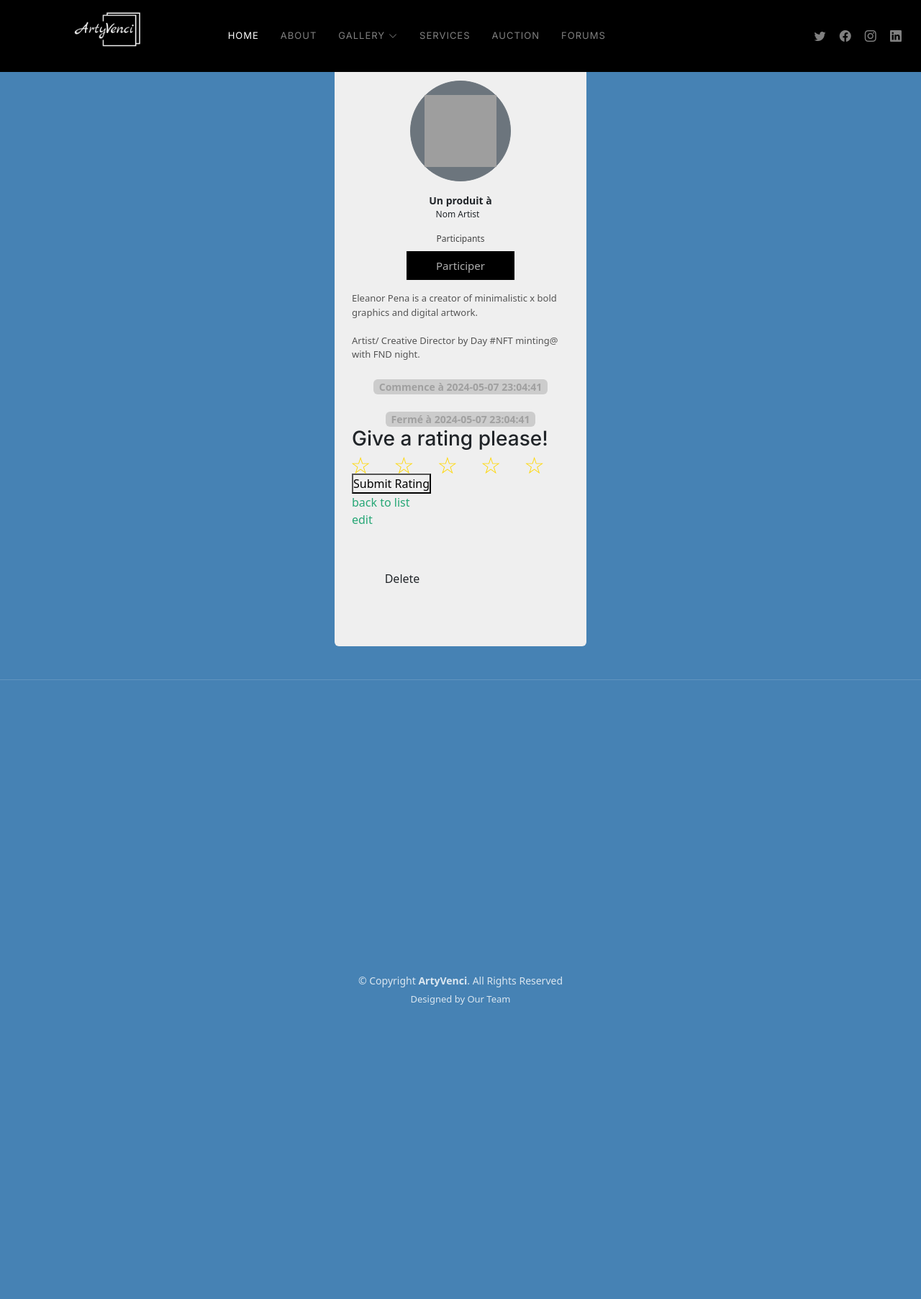
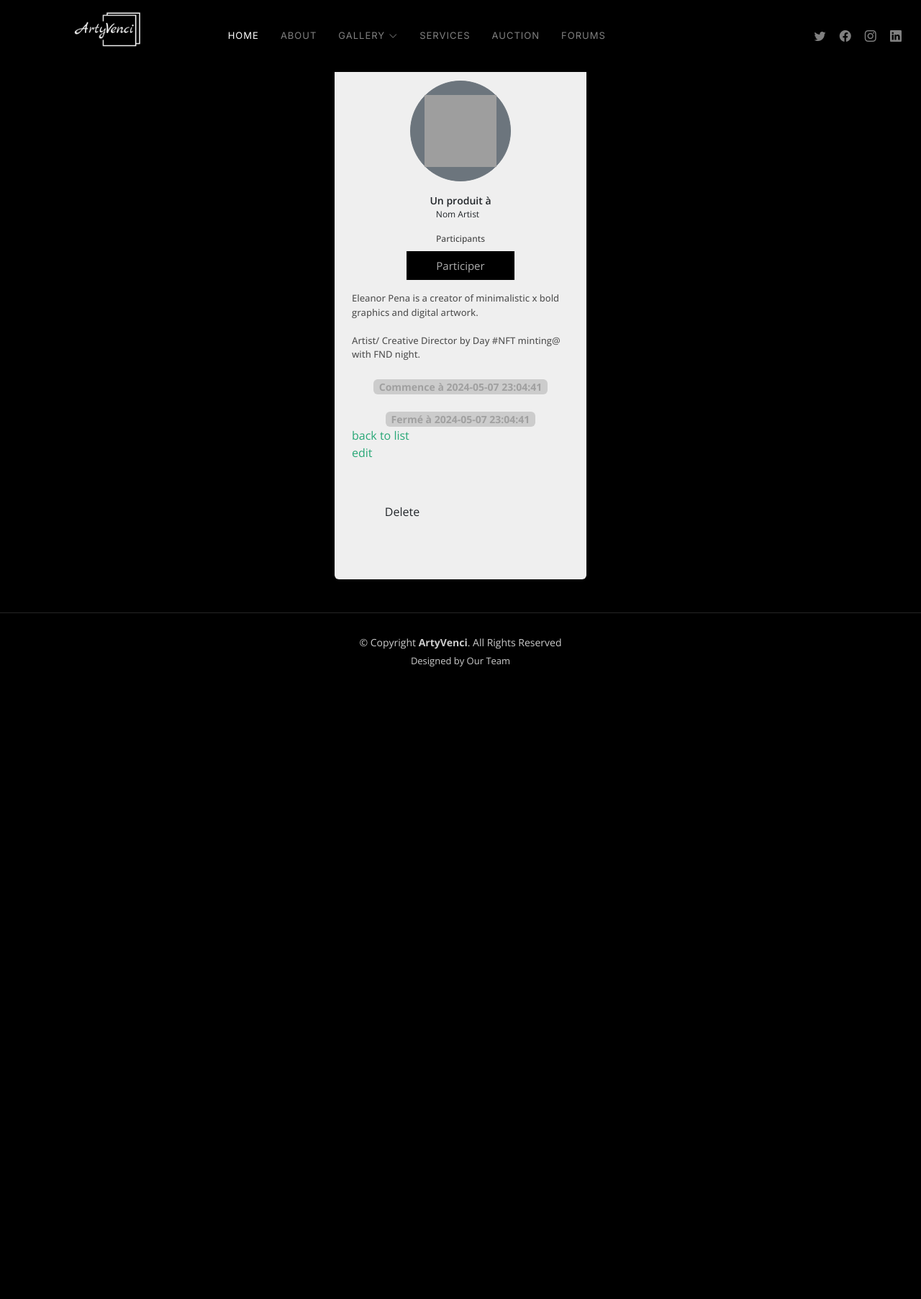
Before and after one commit to Equipe-4-Projet-PI/Sprint-Web, a Symfony app: template templates/auction/show.html.twig in a window 1280 px wide. Shown: the whole page at 72% size. After the commit the page ends 927 px from the top, so only its background shows below. Run offline with Twig, Linux system fonts and the light colour scheme; the template is opened without the code that fills it, so the values that code supplies are empty; some libraries are stand-ins or nearby versions; grey boxes are pictures that could not be loaded.

Commit message:
Revert "bundle commit"
This reverts commit 7ad6d10d7a7b2652ff3e6d7df4e13bafa1e4cb33.

```diff
--- a/composer.json
+++ b/composer.json
@@ -7,18 +7,13 @@
         "php": ">=7.2.5",
         "ext-ctype": "*",
         "ext-iconv": "*",
-        "aws/aws-sdk-php": "^3.305",
         "doctrine/annotations": "^2.0",
         "doctrine/doctrine-bundle": "^2.10",
         "doctrine/doctrine-migrations-bundle": "^3.2",
         "doctrine/orm": "^2.16",
-        "guzzlehttp/guzzle": "^7.8",
-        "knplabs/knp-paginator-bundle": "^5.9",
-        "nyholm/psr7": "^1.8",
         "phpdocumentor/reflection-docblock": "^5.3",
         "phpstan/phpdoc-parser": "^1.24",
         "sensio/framework-extra-bundle": "^6.2",
-        "stof/doctrine-extensions-bundle": "^1.11",
         "symfony/apache-pack": "^1.0",
         "symfony/asset": "5.4.*",
         "symfony/console": "5.4.*",
--- a/public/css/stars.css
+++ /dev/null
@@ -1,158 +0,0 @@
-:root {
-	--enlarge: scale(1.25);
-	--page-color: steelblue;
-	--star-primary-color: gold;
-	--star-secondary-color: darkgoldenrod;
-}
-
-body {
-	background: var(--page-color);
-	margin: 0;
-	font-family: system-ui;
-}
-
-.container {
-	display: grid;
-	min-height: 100vh;
-	place-content: center;
-}
-
-.star-group {
-	display: grid;
-	font-size: clamp(0.5em, 4vw, 2em);
-	grid-auto-flow: column;
-
-}
-
-/* reset native input styles */
-.star {
-	-webkit-appearance: none;
-	align-items: center;
-	appearance: none;
-	cursor: pointer;
-	display: grid;
-	font: inherit;
-	height: 0.75em;
-	justify-items: center;
-	margin: 0;
-	place-content: center;
-	position: relative;
-	width: 0.75em;
-}
-
-@media (prefers-reduced-motion: no-preference) {
-	.star {
-		transition: all 0.25s;
-	}
-
-	.star:before,
-	.star:after {
-		transition: all 0.25s;
-	}
-}
-
-.star:before,
-.star:after {
-	color: var(--star-primary-color);
-	position: absolute;
-}
-
-.star:before {
-	content: "☆";
-}
-
-.star:after {
-	content: "✦";
-	font-size: 25%;
-	opacity: 0;
-	right: 20%;
-	top: 20%;
-}
-
-/* The checked radio button and each radio button preceding */
-.star:checked:before,
-.star:has(~ .star:checked):before {
-	content: "★";
-}
-
-#two:checked:after,
-.star:has(~ #two:checked):after {
-	opacity: 1;
-	right: 14%;
-	top: 10%;
-}
-
-#three:checked:before,
-.star:has(~ #three:checked):before {
-	transform: var(--enlarge);
-}
-
-#three:checked:after,
-.star:has(~ #three:checked):after {
-	opacity: 1;
-	right: 8%;
-	top: 2%;
-	transform: var(--enlarge);
-}
-
-#four:checked:before,
-.star:has(~ #four:checked):before {
-	text-shadow: 0.05em 0.033em 0px var(--star-secondary-color);
-	transform: var(--enlarge);
-}
-
-#four:checked:after,
-.star:has(~ #four:checked):after {
-	opacity: 1;
-	right: 8%;
-	top: 2%;
-	transform: var(--enlarge);
-}
-
-#five:checked:before,
-.star:has(~ #five:checked):before {
-	text-shadow: 0.05em 0.033em 0px var(--star-secondary-color);
-	transform: var(--enlarge);
-}
-
-#five:checked:after,
-.star:has(~ #five:checked):after {
-	opacity: 1;
-	right: 8%;
-	text-shadow: 0.14em 0.075em 0px var(--star-secondary-color);
-	top: 2%;
-	transform: var(--enlarge);
-}
-
-.star-group:has(> #five:checked) {
-	#one {
-		transform: rotate(-15deg);
-	}
-
-	#two {
-		transform: translateY(-20%) rotate(-7.5deg);
-	}
-
-	#three {
-		transform: translateY(-30%);
-	}
-
-	#four {
-		transform: translateY(-20%) rotate(7.5deg);
-	}
-
-	#five {
-		transform: rotate(15deg);
-	}
-}
-
-.star:focus {
-	outline: none;
-}
-
-.star:focus-visible {
-	border-radius: 8px;
-	outline: 2px dashed var(--star-primary-color);
-	outline-offset: 8px;
-	transition: all 0s;
-}
--- a/src/Controller/AuctionParticipantController.php
+++ b/src/Controller/AuctionParticipantController.php
@@ -81,7 +81,6 @@
         $form->handleRequest($request);
 
         if ($form->isSubmitted() && $form->isValid()) {
-
             $entityManager->flush();
 
             return $this->redirectToRoute('app_auction_participant_index', [], Response::HTTP_SEE_OTHER);
@@ -103,6 +102,4 @@
 
         return $this->redirectToRoute('app_auction_participant_index', [], Response::HTTP_SEE_OTHER);
     }
-
-
 }
--- a/src/Entity/AuctionParticipant.php
+++ b/src/Entity/AuctionParticipant.php
@@ -19,7 +19,7 @@
     private ?float $prix=null;
 
 
-    #[ORM\Column(name: "date", type: "datetime" , nullable:true)]
+    #[ORM\Column(name: "date", type: "datetime")]
     private  $date = null;
 
     #[ORM\Column(type: "integer")]
@@ -57,6 +57,7 @@
     }
 
 
+    #[ORM\PrePersist]
     public function setDate(): void
     {
         $this->date = new \DateTime();
--- a/templates/auction/show.html.twig
+++ b/templates/auction/show.html.twig
@@ -9,7 +9,6 @@
 	<head>
 
 		<link rel="stylesheet" href="{{ asset('css/ParticiperStyle.css') }}">
-		<link rel="stylesheet" href="{{ asset('css/stars.css') }}">
 	</head>
 	<div class="container mt-4 mb-4 p-3 d-flex justify-content-center">
 		<div class="card p-4">
@@ -34,7 +33,7 @@
 					<button class="btn1 btn-dark" id="participerButton" onclick="showPopup()">Participer</button>
 				</div>
 				<div id="popup" style="display: none;">
-					<form id="priceForm" method="post" action="{{ path('submit_price' , {'idUser': 13}) }}">
+					<form id="priceForm" method="post" action="{{ path('submit_price' , {'idUser': 6}) }}">
 					<input type="hidden" name="idAuction" value="{{ auction.idAuction }}">
 						<label for="price">Enter the price:</label>
 						<input type="text" id="price" name="price">
@@ -58,25 +57,6 @@
 				</div>
 			</div>
 
-			<h3>Give a rating please!</h3>
-
-			<form id="ratingForm" action="{{ path('save_rating', {'idUser': 13}) }}" method="post">
-				<div class="star-group">
-					<input type="hidden" name="idAuction" value="{{ auction.idAuction }}">
-					<input type="radio" class="star" id="one" name="rating" value="1">
-					<label for="one"></label>
-					<input type="radio" class="star" id="two" name="rating" value="2">
-					<label for="two"></label>
-					<input type="radio" class="star" id="three" name="rating" value="3">
-					<label for="three"></label>
-					<input type="radio" class="star" id="four" name="rating" value="4">
-					<label for="four"></label>
-					<input type="radio" class="star" id="five" name="rating" value="5">
-					<label for="five"></label>
-				</div>
-				<button type="submit">Submit Rating</button>
-			</form>
-
 
 			<a href="{{ path('app_auction_index') }}">back to list</a>
 
@@ -95,40 +75,6 @@
 		document.getElementById('acheterButton').addEventListener('click', function () {
 			document.getElementById('popup').style.display = 'none';
 		});
-
-document.addEventListener("DOMContentLoaded", function () {
-const submitBtn = document.getElementById("submitRating");
-
-submitBtn.addEventListener("click", function (event) {
-event.preventDefault(); // Prevent default link behavior
-
-const selectedStar = document.querySelector(".star:checked");
-if (selectedStar) {
-const ratingValue = selectedStar.value;
-// Get the value directly from the selected input
-
-// Construct the JSON data
-const jsonData = JSON.stringify({rating: ratingValue});
-
-// Send the AJAX request
-const xhr = new XMLHttpRequest();
-xhr.open("POST", "{{ path('save_rating', {'idUser': 13 }) }}", true);
-xhr.setRequestHeader("Content-Type", "application/json");
-xhr.onreadystatechange = function () {
-if (xhr.readyState === XMLHttpRequest.DONE) {
-if (xhr.status === 200) { // Afficher un message de succès ou effectuer d'autres actions si nécessaire
-console.log("Rating saved successfully.");
-} else {
-console.error("Failed to save rating.");
-}
-}
-};
-xhr.send(jsonData); // Send JSON data in the request body
-} else {
-console.error("No star selected.");
-}
-});
-});
 	</script>
 
 {% endblock %}
```
Also changed, not shown: public/css/apiStyle.css (deleted, +0 -135 lines), src/Controller/AuctionController.php (+2 -81 lines), src/Service/SwapiService.php (deleted, +0 -32 lines), templates/auction/character_template.html.twig (deleted, +0 -41 lines), templates/auction/index.html.twig (+5 -41 lines), 4 other files. Lines whose indentation alone changed are shown as unchanged.
